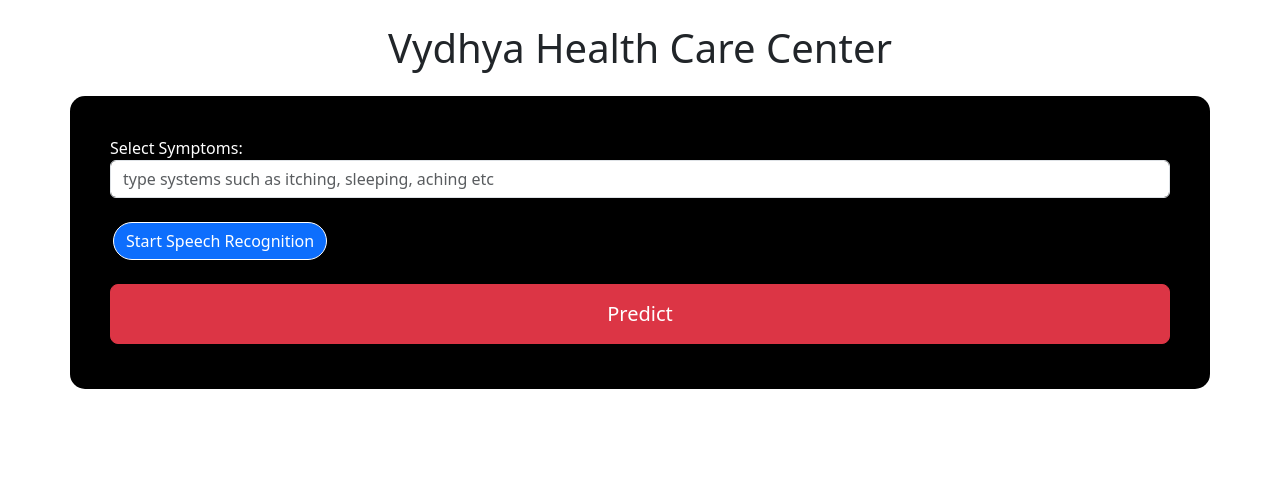
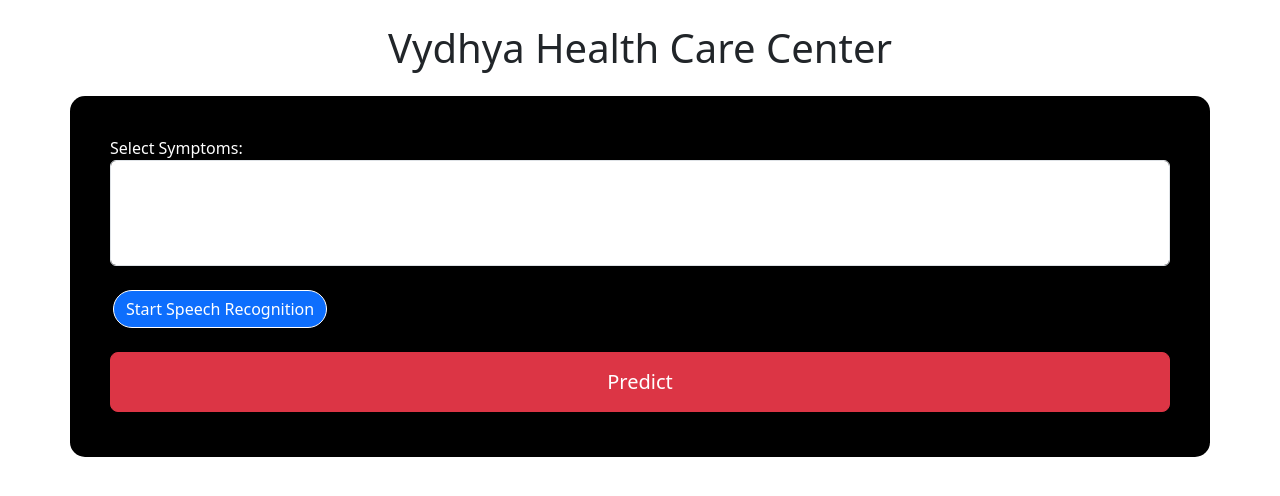
Before and after one commit to Praveengowda78/Vydhya, a Flask app: page / in a window 1280 px wide. Shown: the part 66-562 px from the top of the page. Run offline with Flask 3, Linux system fonts and the light colour scheme; lists and menus that the app fills with data are empty; parts of the project's set-up code (start-up, migrations or seed data) failed here and were passed over.

Commit message:
Update index.html

```diff
--- a/templates/index.html
+++ b/templates/index.html
@@ -77,7 +77,11 @@
     <form action="/predict" method="post">
         <div class="form-group">
             <label for="symptoms">Select Symptoms:</label>
-            <input type="text" class="form-control", id="symptoms" name="symptoms" placeholder="type systems such as itching, sleeping, aching etc">
+           <select name="symptoms[]" multiple class="form-control">
+          {% for symptom in symptoms %}
+            <option value="{{ symptom }}">{{ symptom }}</option>
+          {% endfor %}
+        </select>
 
         </div>
         <br>
```
